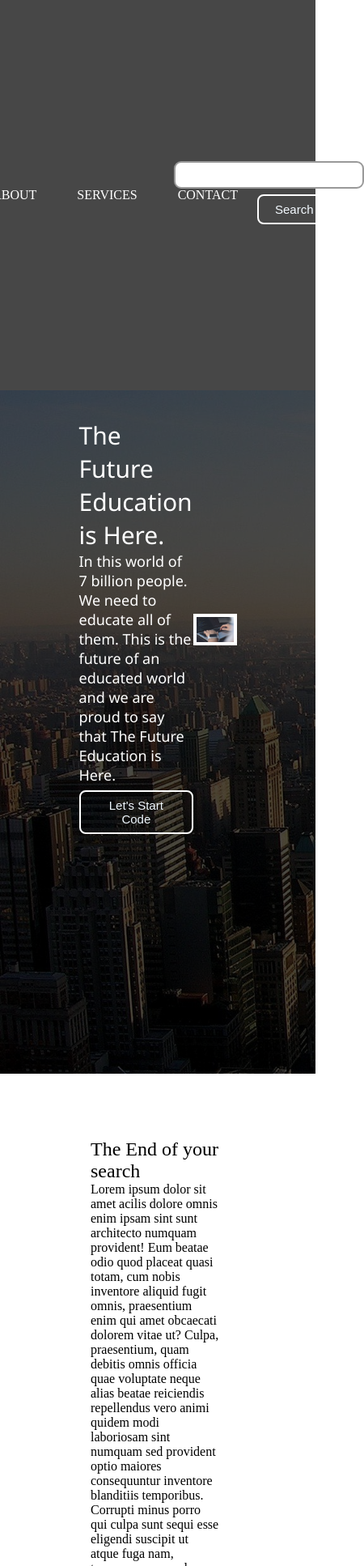
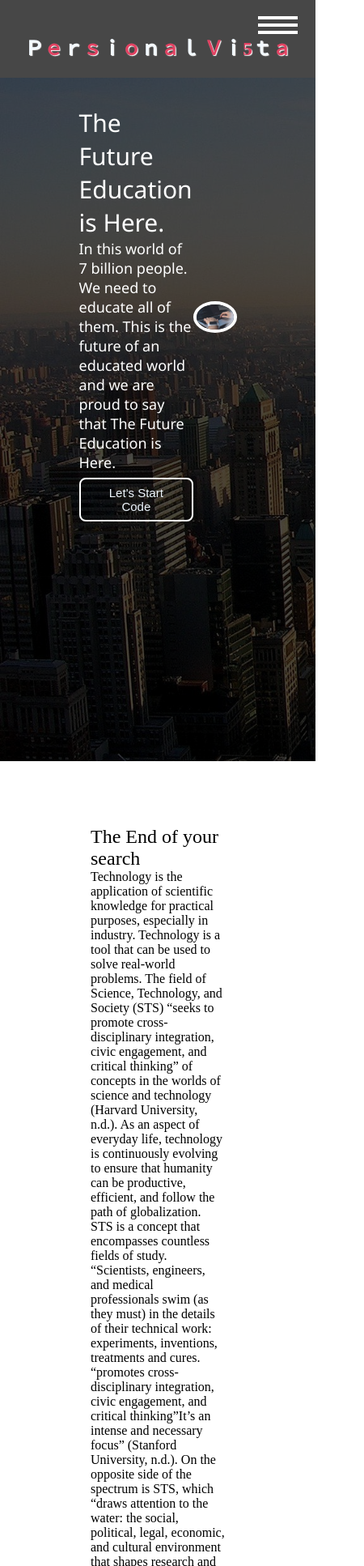
Before and after one commit to gautammahato/staticWebsite, a plain HTML site: page ResProject1/index.html in a window 390 px wide. Shown: the top 1934 px of the page at 81% size, 450 px wide, since content can reach past the window. Drawn offline with Linux system fonts and the light colour scheme.

Commit message:
Add files via upload

```diff
--- a/ResProject1/css/style.css
+++ b/ResProject1/css/style.css
@@ -1,3 +1,4 @@
+
 *{
     margin: 0;
     padding: 0;
@@ -18,19 +19,20 @@
     top: 0;
     cursor: pointer;
 
+
 }
-.navbar-list {
+.nav-list {
     display: flex;
     width: 60%;
     justify-content: center;
     align-items: center;
 
 }
-.navbar-list li {
+.nav-list li {
     list-style: none;
 
 }
-.navbar-list li a {
+.nav-list li a {
 
     text-decoration: none;
     padding: 25px;
@@ -40,7 +42,7 @@
 
 }
 
-.navbar-list li a:hover{
+.nav-list li a:hover{
     color:blue;
 
 
@@ -99,6 +101,7 @@
     border: 4px solid;
     display: block;
     margin: auto;
+    border-radius: 60%;
 }
 .text-big{
     font-size: 30px;
@@ -219,10 +222,90 @@
 /* footer started */
 
 .text-footer{
-    text-align: left;
+    text-align: center;
     background: rgb(73, 72, 72);
     color: white;
     height: 3rem;
     padding: 14px;
 
+
 }
+.burger{
+    display: none;
+    position: absolute;
+    cursor: pointer;
+    right: 5%;
+    top: 15px;
+
+}
+.line{
+    width: 3.03rem;
+    background-color: rgb(255, 255, 255);
+    height: 4px;
+    margin: 5px 3px;
+
+}
+
+/* media quries started */
+@media screen and (max-width:1668px) {
+    .nav-list{
+        width: 62%;
+
+    }
+}
+@media screen and (max-width:1255px) {
+    .nav-list{
+        flex-direction: column;
+        padding: 2rem 2rem;
+
+    }
+    .navbar{
+        flex-direction: column;
+
+    }
+    .rightNav{
+        text-align: center;
+    }
+    #search{
+        width: 100%;
+    }
+    .h-nav{
+        height: 72px;
+    }
+
+    .v-class{
+        opacity: 0;
+
+    }
+    .burger{
+        display: block;
+    }
+    .navbar{
+        height: 6rem;
+    }
+
+
+
+}
+
+@media screen and (max-width:753px) {
+    .nav-list{
+        width: 44%;
+    }
+    .form{
+        width: 46%;
+    }
+    .secRight{
+        flex-direction: column;
+    }
+    .secRight1{
+        flex-direction: column;
+    }
+
+}
+@media screen and (max-width:490px) {
+    .nav-list{
+        width: 45%;
+    }
+
+}
--- a/ResProject1/index.html
+++ b/ResProject1/index.html
@@ -7,12 +7,13 @@
     <title>RishigyanuWebsite</title>
     <link rel="stylesheet" href="css/style.css">
 
+
 </head>
 <body>
     <header>
-    <nav class="navbar background1">
-    <ul class="navbar-list">
-        <div class="logo"><h1>Ｐ<span style="color: crimson;">ｅ</span>ｒ<span style="color: crimson;">ｓ</span>ｉ<span style="color: crimson;">ｏ</span>ｎ<span style="color: crimson;">ａ</span>ｌ <span style="color: crimson;"> Ｖ</span>ｉ<span style="color: crimson;">5</span>ｔ<span style="color: crimson;">ａ</span></h1></div>
+    <nav class="navbar background1 h-nav">
+    <ul class="nav-list v-class">
+
         <li> <a href="#" target="_blank">Home</a></li>
         <li> <a href="#" target="_blank">About</a></li>
         <li> <a href="#" target="_blank">Services</a></li>
@@ -20,12 +21,16 @@
 
 
     </ul>
-      <div class="rightNav">
+    <div class="logo"><h1>Ｐ<span style="color: crimson;">ｅ</span>ｒ<span style="color: crimson;">ｓ</span>ｉ<span style="color: crimson;">ｏ</span>ｎ<span style="color: crimson;">ａ</span>ｌ <span style="color: crimson;"> Ｖ</span>ｉ<span style="color: crimson;">5</span>ｔ<span style="color: crimson;">ａ</span></h1></div>
+      <div class="rightNav v-class">
         <input type="text" name="search" id="search">
         <button class="btn btn-sm">Search</button>
       </div>
-
-    </nav>
+      <div class="burger">
+        <div class="line"></div>
+        <div class="line"></div>
+        <div class="line"></div>
+      </div>
     </header>
 
 <section class="background firstSection">
@@ -47,24 +52,20 @@
   <section class="secRight">
     <div class="paras">
     <p class="sectionTag" clasa="text-big">The End of your search</p>
-    <p class="sectionSubTag" class="text-small">Lorem ipsum dolor sit amet
-       acilis dolore omnis enim ipsam sint sunt architecto numquam provident! Eum beatae odio quod placeat
-       quasi totam, cum nobis inventore aliquid fugit omnis, praesentium enim qui amet obcaecati dolorem vitae
-       ut? Culpa, praesentium, quam debitis omnis officia quae voluptate neque alias beatae reiciendis
-       repellendus vero animi quidem modi laboriosam sint numquam sed provident optio maiores consequuntur
-       inventore blanditiis temporibus. Corrupti minus porro qui culpa sunt sequi esse eligendi suscipit ut atque
-       fuga nam, tempora assumenda, vitae ea. Ad, odio consequuntur rerum impedit distinctio fuga consectetur
-       sequi quod veniam temporibus at, repudiandae nostrum velit provident sed. Nostrum voluptas sapiente
-       veritatis eum culpa illum sit soluta esse exercitationem, dignissimos dolorem hic dolor, amet nihil
-       molestias possimus. Consectetur fuga debitis quis assumenda mollitia similique! Libero animi accusamus
-       temporibus quo nam omnis, odit culpa laboriosam. Quos id eos vel? Libero autem nisi veniam quaerat nam
-       similique voluptate, commodi maxime vel repellendus nesciunt non ipsa provident at doloribus consectetur
-       eos quasi aut saepe expedita inventore ab minus? Possimus earum id repellat dicta error quos facilis
-       deserunt eos maxime accusamus, assumenda iure nemo, culpa amet rerum perferendis voluptatem eveniet velit?
-       Quis doloribus aut odio.</p>
+    <p class="sectionSubTag" class="text-small">Technology is the application of scientific knowledge for
+      practical purposes, especially in industry. Technology is a tool that can be used to solve real-world
+      problems. The field of Science, Technology, and Society (STS) “seeks to promote cross-disciplinary
+      integration, civic engagement, and critical thinking” of concepts in the worlds of science and technology
+      (Harvard University, n.d.). As an aspect of everyday life, technology is continuously evolving to ensure
+      that humanity can be productive, efficient, and follow the path of globalization. STS is a concept that
+      encompasses countless fields of study. “Scientists, engineers, and medical professionals swim (as they must)
+      in the details of their technical work: experiments, inventions, treatments and cures. “promotes
+      cross-disciplinary integration, civic engagement, and critical thinking”It’s an intense and necessary focus”
+      (Stanford University, n.d.). On the opposite side of the spectrum is STS, which “draws attention to the water:
+      the social, political, legal, economic, and cultural environment that shapes research and invention,</p>
     </div>
        <div class="thubmnail">
-            <img src="images/background.jpg" alt="thumnail" class="imgfluid">
+            <img src="images/endOfTheSearch.jpg" alt="laptop image" class="imgfluid">
        </div>
   </section>
 
@@ -87,7 +88,7 @@
       this device also serves as a computer and saves time spent searching for information.</p>
     </div>
        <div class="thumbnail1">
-            <img src="images/technology.jpg" alt="thumnail" class="imgfluid">
+            <img src="images/alex-knight-2EJCSULRwC8-unsplash.jpg" alt="thumnail" class="imgfluid">
        </div>
   </section>
 
@@ -114,7 +115,7 @@
      </p>
     </div>
        <div class="thubmnail2">
-            <img src="images/background.jpg" alt="thumnail" class="imgfluid">
+            <img src="images/emile-perron-xrVDYZRGdw4-unsplash.jpg" alt="thumnail" class="imgfluid">
 
        </div>
   </section>
@@ -134,5 +135,6 @@
   <footer class="text-footer">
     Copyright &copy; 2023 - All rights reserved &copy;Rishigyanu
   </footer>
+  <script src="javascript/rsp.js"></script>
 </body>
 </html>
--- /dev/null
+++ b/ResProject1/javascript/rsp.js
@@ -0,0 +1,13 @@
+ burger = document.querySelector('.burger')
+ navbar = document.querySelector('.navbar')
+ rightNav = document.querySelector('.rightNav')
+ navList = document.querySelector('.nav-list')
+
+
+burger.addEventListener('click',()=>{
+
+    navbar.classList.toggle('v-class')
+    navList.classList.toggle('v-class')
+    navbar.classList.toggle('h-nav')
+
+})
```
Also changed, not shown: ResProject1/images/alex-knight-2EJCSULRwC8-unsplash.jpg (added), 4 other files.
